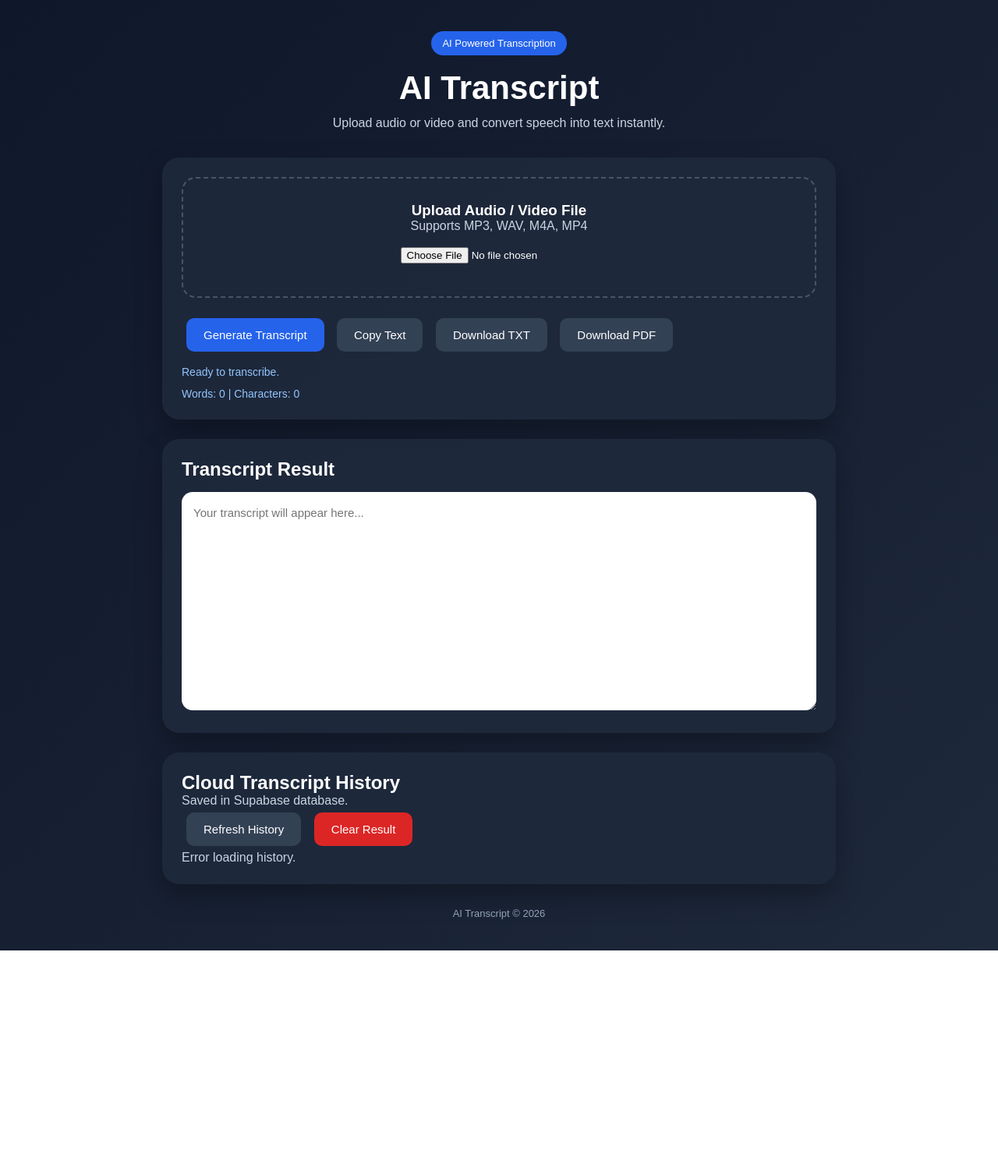
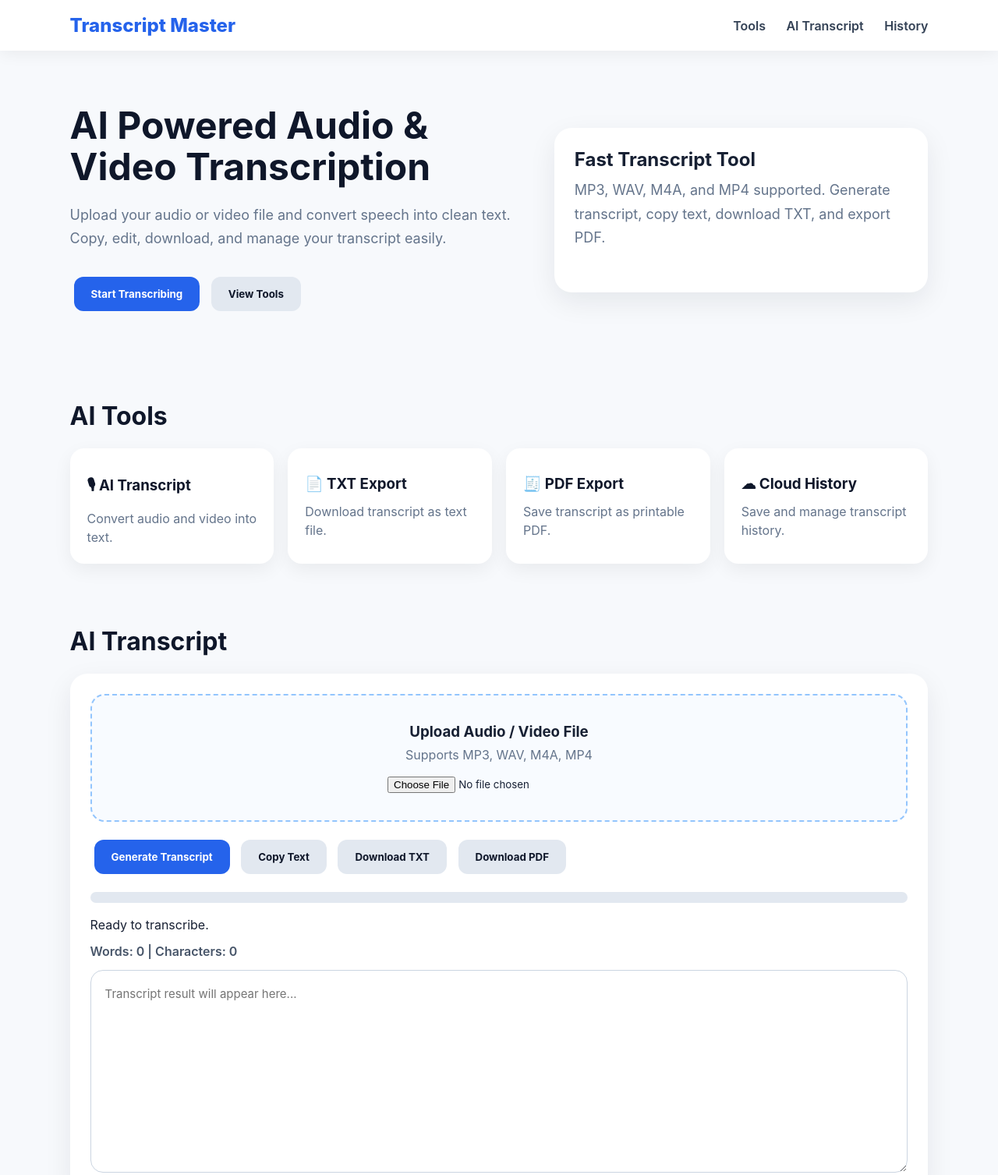
Before and after one commit to mgmyintmyatwin123-hue/ai-transcript, a plain HTML site: page index.html in a window 1280 px wide. Shown: the top 1507 px of the page at 78% size. Before the commit the page ends 1219 px from the top, so only its background shows below. Drawn offline with nearby package versions, Linux system fonts and the light colour scheme; no server answers.

Commit message:
Update index.html

```diff
--- a/index.html
+++ b/index.html
@@ -1,322 +1,498 @@
 <!DOCTYPE html>
 <html lang="en">
 <head>
-<meta charset="UTF-8">
-<meta name="viewport" content="width=device-width, initial-scale=1.0">
-<title>AI Transcript</title>
+  <meta charset="UTF-8" />
+  <meta name="viewport" content="width=device-width, initial-scale=1.0" />
+  <title>Transcript Master - AI Transcript Tool</title>
+
   <style>
-*{margin:0;padding:0;box-sizing:border-box;font-family:Arial,sans-serif}
-body{background:linear-gradient(135deg,#0f172a,#1e293b);color:white;min-height:100vh}
-.container{max-width:900px;margin:auto;padding:40px 18px}
-.hero{text-align:center;margin-bottom:35px}
-.badge{display:inline-block;background:#2563eb;padding:8px 14px;border-radius:30px;font-size:13px;margin-bottom:18px}
-h1{font-size:42px;margin-bottom:12px}
-p{color:#cbd5e1}
-.card{background:rgba(30,41,59,.95);border-radius:22px;padding:25px;margin-bottom:25px;box-shadow:0 15px 35px rgba(0,0,0,.3)}
-.upload-area{border:2px dashed #475569;border-radius:18px;padding:30px;text-align:center;margin-bottom:20px}
-button{background:#2563eb;color:white;border:none;padding:13px 22px;border-radius:10px;cursor:pointer;font-size:15px;margin:6px}
-.secondary{background:#334155}
-.danger{background:#dc2626}
-textarea{width:100%;height:280px;padding:15px;border-radius:14px;border:none;outline:none;margin-top:15px;font-size:15px;line-height:1.6}
-.status,.info,.stats{color:#93c5fd;margin-top:12px;font-size:14px}
-.progress-wrap{display:none;margin-top:15px;background:#0f172a;border-radius:20px;overflow:hidden}
-.progress-bar{width:0%;background:#2563eb;padding:8px;text-align:center}
-.history-item{background:#0f172a;padding:15px;border-radius:14px;margin-top:12px}
-.history-item strong{display:block;margin-bottom:8px}
-.history-item small{color:#94a3b8}
-.footer{text-align:center;color:#94a3b8;margin-top:30px;font-size:13px}
+    * {
+      box-sizing: border-box;
+      margin: 0;
+      padding: 0;
+      font-family: Inter, Arial, sans-serif;
+    }
+
+    body {
+      background: #f7f9fc;
+      color: #172033;
+    }
+
+    header {
+      background: #ffffff;
+      padding: 18px 7%;
+      display: flex;
+      justify-content: space-between;
+      align-items: center;
+      box-shadow: 0 4px 20px rgba(0,0,0,0.06);
+      position: sticky;
+      top: 0;
+      z-index: 10;
+    }
+
+    .logo {
+      font-size: 24px;
+      font-weight: 800;
+      color: #2563eb;
+    }
+
+    nav a {
+      margin-left: 22px;
+      text-decoration: none;
+      color: #334155;
+      font-weight: 600;
+    }
+
+    .hero {
+      padding: 70px 7%;
+      display: grid;
+      grid-template-columns: 1.1fr 0.9fr;
+      gap: 35px;
+      align-items: center;
+    }
+
+    .hero h1 {
+      font-size: 48px;
+      line-height: 1.1;
+      margin-bottom: 20px;
+      color: #0f172a;
+    }
+
+    .hero p {
+      font-size: 18px;
+      color: #64748b;
+      margin-bottom: 28px;
+      line-height: 1.7;
+    }
+
+    .btn {
+      border: none;
+      background: #2563eb;
+      color: white;
+      padding: 14px 22px;
+      border-radius: 12px;
+      cursor: pointer;
+      font-weight: 700;
+      margin: 5px;
+    }
+
+    .btn.secondary {
+      background: #e2e8f0;
+      color: #0f172a;
+    }
+
+    .card {
+      background: white;
+      border-radius: 22px;
+      padding: 26px;
+      box-shadow: 0 12px 35px rgba(15, 23, 42, 0.08);
+    }
+
+    .section {
+      padding: 40px 7%;
+    }
+
+    .section h2 {
+      font-size: 32px;
+      margin-bottom: 22px;
+      color: #0f172a;
+    }
+
+    .tools {
+      display: grid;
+      grid-template-columns: repeat(auto-fit, minmax(220px, 1fr));
+      gap: 18px;
+    }
+
+    .tool-card {
+      background: #ffffff;
+      border-radius: 18px;
+      padding: 22px;
+      box-shadow: 0 8px 25px rgba(0,0,0,0.06);
+      transition: 0.25s;
+    }
+
+    .tool-card:hover {
+      transform: translateY(-5px);
+    }
+
+    .tool-card h3 {
+      margin: 12px 0;
+      color: #0f172a;
+    }
+
+    .tool-card p {
+      color: #64748b;
+      line-height: 1.5;
+    }
+
+    .upload-box {
+      border: 2px dashed #93c5fd;
+      padding: 35px;
+      text-align: center;
+      border-radius: 18px;
+      background: #f8fbff;
+      margin-bottom: 18px;
+    }
+
+    input[type="file"] {
+      margin-top: 18px;
+    }
+
+    .progress-wrap {
+      background: #e2e8f0;
+      height: 14px;
+      border-radius: 20px;
+      overflow: hidden;
+      margin: 18px 0;
+    }
+
+    .progress {
+      width: 0%;
+      height: 100%;
+      background: #2563eb;
+      transition: 0.3s;
+    }
+
+    textarea {
+      width: 100%;
+      height: 260px;
+      border: 1px solid #cbd5e1;
+      border-radius: 16px;
+      padding: 18px;
+      resize: vertical;
+      font-size: 15px;
+      line-height: 1.6;
+    }
+
+    .stats {
+      margin: 14px 0;
+      color: #475569;
+      font-weight: 600;
+    }
+
+    .history-item {
+      padding: 14px;
+      background: #f1f5f9;
+      border-radius: 12px;
+      margin-top: 10px;
+      color: #334155;
+    }
+
+    footer {
+      text-align: center;
+      padding: 28px;
+      color: #64748b;
+      margin-top: 30px;
+    }
+
+    @media (max-width: 800px) {
+      header {
+        flex-direction: column;
+        gap: 12px;
+      }
+
+      nav a {
+        margin: 8px;
+        display: inline-block;
+      }
+
+      .hero {
+        grid-template-columns: 1fr;
+        padding-top: 45px;
+      }
+
+      .hero h1 {
+        font-size: 34px;
+      }
+    }
   </style>
 </head>
 
 <body>
 
-<div class="container">
+  <header>
+    <div class="logo">Transcript Master</div>
+    <nav>
+      <a href="#tools">Tools</a>
+      <a href="#transcript">AI Transcript</a>
+      <a href="#history">History</a>
+    </nav>
+  </header>
 
-<div class="hero">
-<div class="badge">AI Powered Transcription</div>
-<h1>AI Transcript</h1>
-<p>Upload audio or video and convert speech into text instantly.</p>
+  <section class="hero">
+    <div>
+      <h1>AI Powered Audio & Video Transcription</h1>
+      <p>
+        Upload your audio or video file and convert speech into clean text.
+        Copy, edit, download, and manage your transcript easily.
+      </p>
+      <button class="btn" onclick="scrollToTool()">Start Transcribing</button>
+      <button class="btn secondary" onclick="scrollToTools()">View Tools</button>
     </div>
 
     <div class="card">
-<div class="upload-area">
-<h3>Upload Audio / Video File</h3>
-<p>Supports MP3, WAV, M4A, MP4</p><br>
-<input type="file" id="fileInput" accept="audio/*,video/*">
-<div class="info" id="fileInfo"></div>
+      <h2>Fast Transcript Tool</h2>
+      <p style="color:#64748b; line-height:1.7; margin-top:10px;">
+        MP3, WAV, M4A, and MP4 supported.
+        Generate transcript, copy text, download TXT, and export PDF.
+      </p>
+    </div>
+  </section>
+
+  <section class="section" id="tools">
+    <h2>AI Tools</h2>
+
+    <div class="tools">
+      <div class="tool-card">
+        <h3>🎙 AI Transcript</h3>
+        <p>Convert audio and video into text.</p>
       </div>
 
-<button onclick="generateTranscript()">Generate Transcript</button>
-<button class="secondary" onclick="copyTranscript()">Copy Text</button>
-<button class="secondary" onclick="downloadTxt()">Download TXT</button>
-<button class="secondary" onclick="downloadPdf()">Download PDF</button>
-
-<div class="progress-wrap" id="progressWrap">
-<div class="progress-bar" id="progressBar">0%</div>
+      <div class="tool-card">
+        <h3>📄 TXT Export</h3>
+        <p>Download transcript as text file.</p>
       </div>
 
-<div class="status" id="statusText">Ready to transcribe.</div>
-<div class="stats" id="statsText">Words: 0 | Characters: 0</div>
+      <div class="tool-card">
+        <h3>🧾 PDF Export</h3>
+        <p>Save transcript as printable PDF.</p>
       </div>
 
+      <div class="tool-card">
+        <h3>☁ Cloud History</h3>
+        <p>Save and manage transcript history.</p>
+      </div>
+    </div>
+  </section>
+
+  <section class="section" id="transcript">
+    <h2>AI Transcript</h2>
+
     <div class="card">
-<h2>Transcript Result</h2>
-<textarea id="result" placeholder="Your transcript will appear here..."></textarea>
+      <div class="upload-box">
+        <h3>Upload Audio / Video File</h3>
+        <p style="color:#64748b; margin-top:8px;">Supports MP3, WAV, M4A, MP4</p>
+        <input type="file" id="fileInput" accept=".mp3,.wav,.m4a,.mp4,audio/*,video/*" />
       </div>
 
+      <button class="btn" onclick="generateTranscript()">Generate Transcript</button>
+      <button class="btn secondary" onclick="copyText()">Copy Text</button>
+      <button class="btn secondary" onclick="downloadTXT()">Download TXT</button>
+      <button class="btn secondary" onclick="downloadPDF()">Download PDF</button>
+
+      <div class="progress-wrap">
+        <div class="progress" id="progressBar"></div>
+      </div>
+
+      <p id="statusText">Ready to transcribe.</p>
+
+      <div class="stats" id="statsText">
+        Words: 0 | Characters: 0
+      </div>
+
+      <textarea id="resultText" placeholder="Transcript result will appear here..."></textarea>
+    </div>
+  </section>
+
+  <section class="section" id="history">
+    <h2>Cloud Transcript History</h2>
+
     <div class="card">
-<h2>Cloud Transcript History</h2>
-<p>Saved in Supabase database.</p>
-<button class="secondary" onclick="loadCloudHistory()">Refresh History</button>
-<button class="danger" onclick="clearLocalResult()">Clear Result</button>
+      <p style="color:#64748b;">Saved transcript history will appear here.</p>
+      <button class="btn" onclick="saveHistory()">Save Current Result</button>
+      <button class="btn secondary" onclick="refreshHistory()">Refresh History</button>
+      <button class="btn secondary" onclick="clearResult()">Clear Result</button>
+
       <div id="historyList"></div>
     </div>
+  </section>
 
-<div class="footer">AI Transcript © 2026</div>
-
-</div>
-
-<script src="https://cdnjs.cloudflare.com/ajax/libs/jspdf/2.5.1/jspdf.umd.min.js"></script>
+  <footer>
+    © 2026 Transcript Master. All rights reserved.
+  </footer>
 
   <script>
-const SUPABASE_URL = "https://trdeudltzgrribtrltzi.supabase.co";
-const SUPABASE_KEY = "sb_publishable_twKhdAlVv_Qr4L-UnpAPcg_pucoqyCR";
+    const fileInput = document.getElementById("fileInput");
+    const resultText = document.getElementById("resultText");
+    const progressBar = document.getElementById("progressBar");
+    const statusText = document.getElementById("statusText");
+    const statsText = document.getElementById("statsText");
+    const historyList = document.getElementById("historyList");
 
-const fileInput = document.getElementById("fileInput");
+    function scrollToTool() {
+      document.getElementById("transcript").scrollIntoView({ behavior: "smooth" });
+    }
 
-fileInput.addEventListener("change", () => {
+    function scrollToTools() {
+      document.getElementById("tools").scrollIntoView({ behavior: "smooth" });
+    }
+
+    function updateStats() {
+      const text = resultText.value.trim();
+      const words = text ? text.split(/\s+/).length : 0;
+      const chars = text.length;
+      statsText.textContent = `Words: ${words} | Characters: ${chars}`;
+    }
+
+    resultText.addEventListener("input", updateStats);
+
+    function generateTranscript() {
       const file = fileInput.files[0];
-    const fileInfo = document.getElementById("fileInfo");
 
-    if (file) {
-        const sizeMB = (file.size / (1024 * 1024)).toFixed(2);
-        fileInfo.innerHTML = "📄 " + file.name + "<br>📦 " + sizeMB + " MB";
-    }
-});
-
-async function generateTranscript() {
-    const result = document.getElementById("result");
-    const statusText = document.getElementById("statusText");
-    const progressWrap = document.getElementById("progressWrap");
-    const progressBar = document.getElementById("progressBar");
-
-    if (!fileInput.files.length) {
-        statusText.innerText = "Please choose an audio or video file first.";
+      if (!file) {
+        alert("Please upload an audio or video file first.");
         return;
       }
 
-    const file = fileInput.files[0];
+      const allowedTypes = ["audio", "video"];
+      const fileType = file.type.split("/")[0];
 
-    if (file.size > 25 * 1024 * 1024) {
-        statusText.innerText = "File is too large. Maximum size is 25MB.";
+      if (!allowedTypes.includes(fileType)) {
+        alert("Invalid file type. Please upload MP3, WAV, M4A, or MP4.");
         return;
       }
 
-    const formData = new FormData();
-    formData.append("file", file);
-    formData.append("model", "whisper-large-v3");
-
-    result.value = "";
-    statusText.innerText = "Transcribing... Please wait.";
-    progressWrap.style.display = "block";
+      statusText.textContent = "Uploading and generating transcript...";
       progressBar.style.width = "0%";
-    progressBar.innerText = "0%";
 
       let progress = 0;
-    const timer = setInterval(() => {
-        if (progress < 90) {
+
+      const fakeProgress = setInterval(() => {
         progress += 10;
         progressBar.style.width = progress + "%";
-            progressBar.innerText = progress + "%";
+
+        if (progress >= 100) {
+          clearInterval(fakeProgress);
+
+          resultText.value =
+            "Demo transcript generated successfully.\n\n" +
+            "Your uploaded file: " + file.name + "\n\n" +
+            "Connect your real AI transcription API in generateTranscript() function to generate real transcript output.";
+
+          statusText.textContent = "Transcript generated.";
+          updateStats();
         }
-    }, 500);
+      }, 180);
+    }
 
-    try {
-        const response = await fetch("/api/transcribe", {
-            method: "POST",
-            body: formData
-        });
-
-        const data = await response.json();
-
-        clearInterval(timer);
-        progressBar.style.width = "100%";
-        progressBar.innerText = "100%";
-
-        if (!response.ok) {
-            statusText.innerText = "Transcription failed.";
-            result.value = "Error: " + (data.error || "Unknown error");
+    function copyText() {
+      if (!resultText.value.trim()) {
+        alert("No transcript to copy.");
         return;
       }
 
-        const transcript = data.transcript || "No transcript returned.";
-        result.value = transcript;
-        updateStats(transcript);
-
-        await saveCloudHistory(file.name, transcript);
-
-        statusText.innerText = "Transcription completed and saved to cloud history.";
-
-    } catch (error) {
-        clearInterval(timer);
-        statusText.innerText = "Error occurred.";
-        result.value = "Error: " + error.message;
-    }
+      navigator.clipboard.writeText(resultText.value);
+      alert("Transcript copied.");
     }
 
-function updateStats(text) {
-    const cleanText = text.trim();
-    const words = cleanText ? cleanText.split(/\s+/).length : 0;
-    document.getElementById("statsText").innerText =
-        "Words: " + words + " | Characters: " + text.length;
-}
-
-function copyTranscript() {
-    const result = document.getElementById("result");
-    result.select();
-    document.execCommand("copy");
-    document.getElementById("statusText").innerText = "Transcript copied.";
-}
-
-function downloadTxt() {
-    const text = document.getElementById("result").value;
-    if (!text.trim()) {
-        document.getElementById("statusText").innerText = "No transcript to download.";
+    function downloadTXT() {
+      if (!resultText.value.trim()) {
+        alert("No transcript to download.");
         return;
       }
 
-    const blob = new Blob([text], { type: "text/plain" });
+      const blob = new Blob([resultText.value], { type: "text/plain" });
       const link = document.createElement("a");
       link.href = URL.createObjectURL(blob);
-    link.download = "transcript.txt";
+      link.download = "transcript-master.txt";
       link.click();
     }
 
-function downloadPdf() {
-    const text = document.getElementById("result").value;
-    if (!text.trim()) {
-        document.getElementById("statusText").innerText = "No transcript to download.";
+    function downloadPDF() {
+      if (!resultText.value.trim()) {
+        alert("No transcript to download.");
         return;
       }
 
-    const { jsPDF } = window.jspdf;
-    const pdf = new jsPDF();
-    const lines = pdf.splitTextToSize(text, 180);
-    pdf.text(lines, 10, 15);
-    pdf.save("transcript.pdf");
+      const printWindow = window.open("", "_blank");
+      printWindow.document.write(`
+        <html>
+          <head>
+            <title>Transcript Master PDF</title>
+            <style>
+              body { font-family: Arial; padding: 35px; line-height: 1.7; }
+              h1 { color: #2563eb; }
+              pre { white-space: pre-wrap; font-size: 14px; }
+            </style>
+          </head>
+          <body>
+            <h1>Transcript Master</h1>
+            <pre>${resultText.value.replace(/</g, "&lt;").replace(/>/g, "&gt;")}</pre>
+          </body>
+        </html>
+      `);
+
+      printWindow.document.close();
+      printWindow.print();
     }
 
-async function saveCloudHistory(filename, transcript) {
-    const response = await fetch(`${SUPABASE_URL}/rest/v1/transcripts`, {
-        method: "POST",
-        headers: {
-            "apikey": SUPABASE_KEY,
-            "Authorization": `Bearer ${SUPABASE_KEY}`,
-            "Content-Type": "application/json",
-            "Prefer": "return=minimal"
-        },
-        body: JSON.stringify({
-            file_name: filename,
-            transcript: transcript,
-            summary: "",
-            language: "auto"
-        })
-    });
+    function saveHistory() {
+      const text = resultText.value.trim();
 
-    if (!response.ok) {
-        const errorText = await response.text();
-        console.log("Supabase save error:", errorText);
-        document.getElementById("statusText").innerText =
-            "Transcript completed, but cloud save failed.";
+      if (!text) {
+        alert("No transcript to save.");
         return;
       }
 
-    loadCloudHistory();
+      const histories = JSON.parse(localStorage.getItem("transcriptHistory") || "[]");
+
+      histories.unshift({
+        text: text,
+        date: new Date().toLocaleString()
+      });
+
+      localStorage.setItem("transcriptHistory", JSON.stringify(histories));
+      refreshHistory();
+      alert("Transcript saved.");
     }
 
-async function loadCloudHistory() {
-    const historyList = document.getElementById("historyList");
-    historyList.innerHTML = "<p>Loading history...</p>";
+    function refreshHistory() {
+      const histories = JSON.parse(localStorage.getItem("transcriptHistory") || "[]");
 
-    try {
-        const response = await fetch(`${SUPABASE_URL}/rest/v1/transcripts?select=*&order=created_at.desc&limit=10`, {
-            method: "GET",
-            headers: {
-                "apikey": SUPABASE_KEY,
-                "Authorization": `Bearer ${SUPABASE_KEY}`
-            }
-        });
+      historyList.innerHTML = "";
 
-        const data = await response.json();
-
-        if (!response.ok) {
-            historyList.innerHTML = "<p>Failed to load history.</p>";
+      if (histories.length === 0) {
+        historyList.innerHTML = '<div class="history-item">No history found.</div>';
         return;
       }
 
-        historyList.innerHTML = "";
-
-        if (!data.length) {
-            historyList.innerHTML = "<p>No cloud history yet.</p>";
-            return;
-        }
-
-        data.forEach((item) => {
+      histories.forEach((item, index) => {
         const div = document.createElement("div");
         div.className = "history-item";
         div.innerHTML = `
-                <strong>${item.file_name || "Untitled file"}</strong>
-                <small>${new Date(item.created_at).toLocaleString()}</small><br><br>
-                <button onclick="openCloudHistory('${item.id}')">Open</button>
-                <button class="secondary" onclick="deleteCloudHistory('${item.id}')">Delete</button>
+          <strong>${item.date}</strong><br>
+          ${item.text.substring(0, 180)}...
+          <br><br>
+          <button class="btn secondary" onclick="loadHistory(${index})">Open</button>
+          <button class="btn secondary" onclick="deleteHistory(${index})">Delete</button>
         `;
         historyList.appendChild(div);
       });
-
-    } catch (error) {
-        historyList.innerHTML = "<p>Error loading history.</p>";
-    }
     }
 
-async function openCloudHistory(id) {
-    const response = await fetch(`${SUPABASE_URL}/rest/v1/transcripts?id=eq.${id}&select=*`, {
-        method: "GET",
-        headers: {
-            "apikey": SUPABASE_KEY,
-            "Authorization": `Bearer ${SUPABASE_KEY}`
-        }
-    });
-
-    const data = await response.json();
-
-    if (data && data.length > 0) {
-        const transcript = data[0].transcript || "";
-        document.getElementById("result").value = transcript;
-        updateStats(transcript);
-        document.getElementById("statusText").innerText = "Cloud history opened.";
-        window.scrollTo({ top: 0, behavior: "smooth" });
-    }
+    function loadHistory(index) {
+      const histories = JSON.parse(localStorage.getItem("transcriptHistory") || "[]");
+      resultText.value = histories[index].text;
+      updateStats();
+      scrollToTool();
     }
 
-async function deleteCloudHistory(id) {
-    await fetch(`${SUPABASE_URL}/rest/v1/transcripts?id=eq.${id}`, {
-        method: "DELETE",
-        headers: {
-            "apikey": SUPABASE_KEY,
-            "Authorization": `Bearer ${SUPABASE_KEY}`
-        }
-    });
-
-    loadCloudHistory();
+    function deleteHistory(index) {
+      const histories = JSON.parse(localStorage.getItem("transcriptHistory") || "[]");
+      histories.splice(index, 1);
+      localStorage.setItem("transcriptHistory", JSON.stringify(histories));
+      refreshHistory();
     }
 
-function clearLocalResult() {
-    document.getElementById("result").value = "";
-    updateStats("");
-    document.getElementById("statusText").innerText = "Result cleared.";
+    function clearResult() {
+      resultText.value = "";
+      progressBar.style.width = "0%";
+      statusText.textContent = "Ready to transcribe.";
+      updateStats();
     }
 
-loadCloudHistory();
+    refreshHistory();
   </script>
 
 </body>
```
Lines whose indentation alone changed are shown as unchanged.
